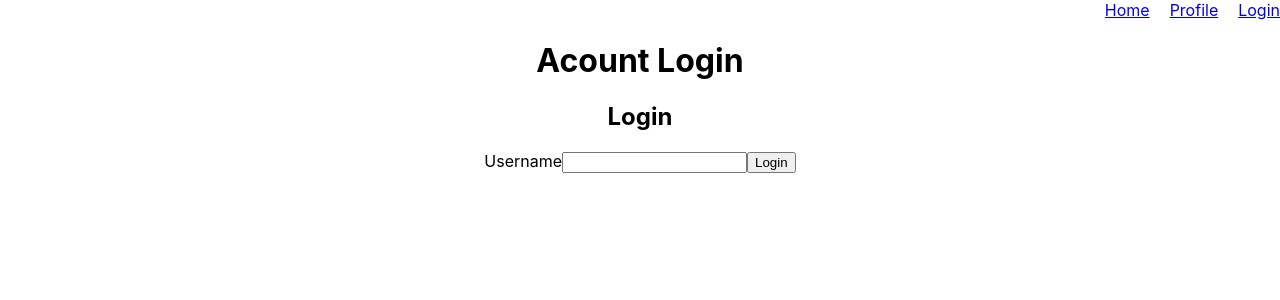
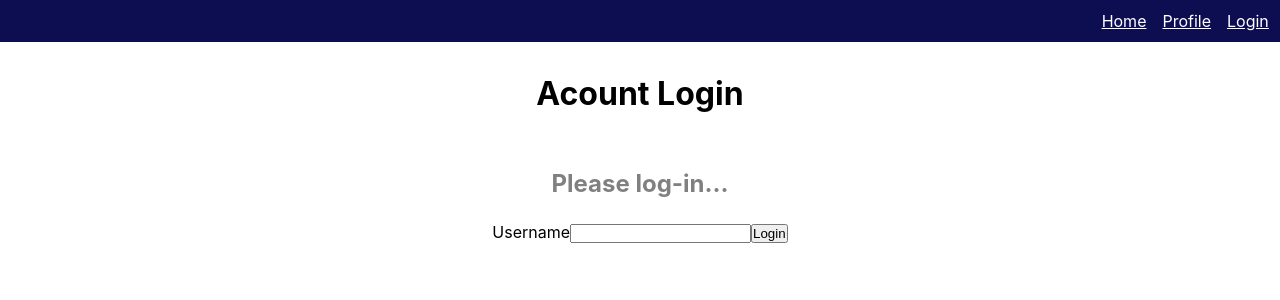
Before and after one commit to mrtim2117/fe-nc-news, a React (Create React App) app: page /login in a window 1280 px wide. Shown: the top 300 px of the page. Built offline with nearby package versions, Linux system fonts and the light colour scheme; no server answers.

Commit message:
added basic styling

```diff
--- a/src/App.css
+++ b/src/App.css
@@ -36,3 +36,8 @@
     transform: rotate(360deg);
   }
 }
+
+* {
+  margin: 0;
+  padding: 0;
+}
--- a/src/components/ArticleFilter.js
+++ b/src/components/ArticleFilter.js
@@ -1,4 +1,6 @@
 import React from "react";
+
+import styles from "./ArticleFilter.module.css";
 
 const ArticleFilter = ({ setOrder, setSortBy }) => {
   const onOrder = (event) => {
@@ -11,7 +13,7 @@ const ArticleFilter = ({ setOrder, setSortBy }) => {
   };
 
   return (
-    <section>
+    <section className={styles.section}>
       <label htmlFor="order">sort order</label>
       <select onChange={onOrder} name="order" id="order">
         <option value="DESC">descending</option>
--- /dev/null
+++ b/src/components/ArticleFilter.module.css
@@ -0,0 +1,6 @@
+.section {
+  background-color: rgb(13, 13, 82);
+  color: white;
+  margin-bottom: 0;
+  padding-bottom: 0;
+}
--- a/src/components/Articles.js
+++ b/src/components/Articles.js
@@ -34,8 +34,16 @@ const Articles = () => {
 
   return (
     <section>
-      <ArticleFilter setOrder={setOrder} setSortBy={setSortBy} />
-      <TopicsNav topic={topic} setTopic={setTopic} />
+      <ArticleFilter
+        className={styles.Filter}
+        setOrder={setOrder}
+        setSortBy={setSortBy}
+      />
+      <TopicsNav
+        className={styles.TopicsNav}
+        topic={topic}
+        setTopic={setTopic}
+      />
       {isLoading ? (
         <p>Loading articles...</p>
       ) : (
--- a/src/components/Articles.module.css
+++ b/src/components/Articles.module.css
@@ -1,3 +1,8 @@
+/* * {
+  margin: 0;
+  padding: 0;
+} */
+
 .ul {
   list-style-type: none;
   background-color: gray;
--- a/src/components/Login.js
+++ b/src/components/Login.js
@@ -2,7 +2,7 @@ import React, { useEffect, useState, useContext } from "react";
 import { useNavigate } from "react-router-dom";
 
 import { UserContext } from "../contexts/UserProvider";
-// import styles from "./Login.module.css";
+import styles from "./Login.module.css";
 import { getUsers } from "../utils/api";
 
 const Login = () => {
@@ -40,8 +40,8 @@ const Login = () => {
 
   return (
     <form>
-      <h1>Acount Login</h1>
-      <h2>Login</h2>
+      <h1 className={styles.h1}>Acount Login</h1>
+      <h2 className={styles.h2}>Please log-in...</h2>
       <label htmlFor="login">Username</label>
       <input onChange={onChangeUsername} id="login" value={username}></input>
       <button type="submit" onClick={onLoginClick}>
--- a/src/components/Login.module.css
+++ b/src/components/Login.module.css
@@ -0,0 +1,7 @@
+.h1 {
+  padding: 1em;
+}
+.h2 {
+  padding: 1em;
+  color: gray;
+}
--- a/src/components/Nav.js
+++ b/src/components/Nav.js
@@ -9,12 +9,20 @@ const Nav = () => {
 
   return (
     <nav className={styles.Nav_container}>
-      <Link to={"/"}>Home</Link>
-      <Link to={"/profile"}>Profile</Link>
+      <Link className={styles.Nav_link} to={"/"}>
+        Home
+      </Link>
+      <Link to={"/profile"} className={styles.Nav_link}>
+        Profile
+      </Link>
       {loggedIn ? (
-        <Link to={`/logout`}>Logout</Link>
+        <Link to={`/logout`} className={styles.Nav_link}>
+          Logout
+        </Link>
       ) : (
-        <Link to={`/login`}>Login</Link>
+        <Link to={`/login`} className={styles.Nav_link}>
+          Login
+        </Link>
       )}
     </nav>
   );
--- a/src/components/Nav.module.css
+++ b/src/components/Nav.module.css
@@ -1,6 +1,11 @@
 .Nav_container {
   display: flex;
-  /* flex-direction: row-reverse; */
   justify-content: flex-end;
-  column-gap: 20px;
+  column-gap: 1em;
+  background-color: rgb(13, 13, 82);
+  padding: 0.7em;
 }
+
+.Nav_link {
+  color: white;
+}
--- a/src/components/TopicsNav.js
+++ b/src/components/TopicsNav.js
@@ -1,4 +1,6 @@
 import React, { useState, useEffect } from "react";
+
+import styles from "./TopicsNav.module.css";
 
 import { getTopics } from "../utils/api";
 
@@ -23,15 +25,21 @@ const TopicsNav = ({ topic, setTopic }) => {
   };
 
   return (
-    <section>
-      <p>Current topic: {!topic ? "all" : topic} </p>
+    <section className={styles.section}>
+      <p className={styles.current_topic}>
+        Current topic: {!topic ? "all" : topic}
+      </p>
 
       {isLoading ? (
         <p>Loading topics...</p>
       ) : (
         topics.map((topic) => {
           return (
-            <button key={topic.slug} onClick={() => onTopicClick(topic.slug)}>
+            <button
+              className={styles.button}
+              key={topic.slug}
+              onClick={() => onTopicClick(topic.slug)}
+            >
               {topic.slug}
             </button>
           );
--- /dev/null
+++ b/src/components/TopicsNav.module.css
@@ -0,0 +1,13 @@
+.section {
+  background-color: rgb(13, 13, 82);
+  color: white;
+  padding: 1em;
+}
+.button {
+  margin-top: 1em;
+  width: 70px;
+  margin-right: 0.5em;
+}
+.current_topic {
+  margin-top: 1em;
+}
```
